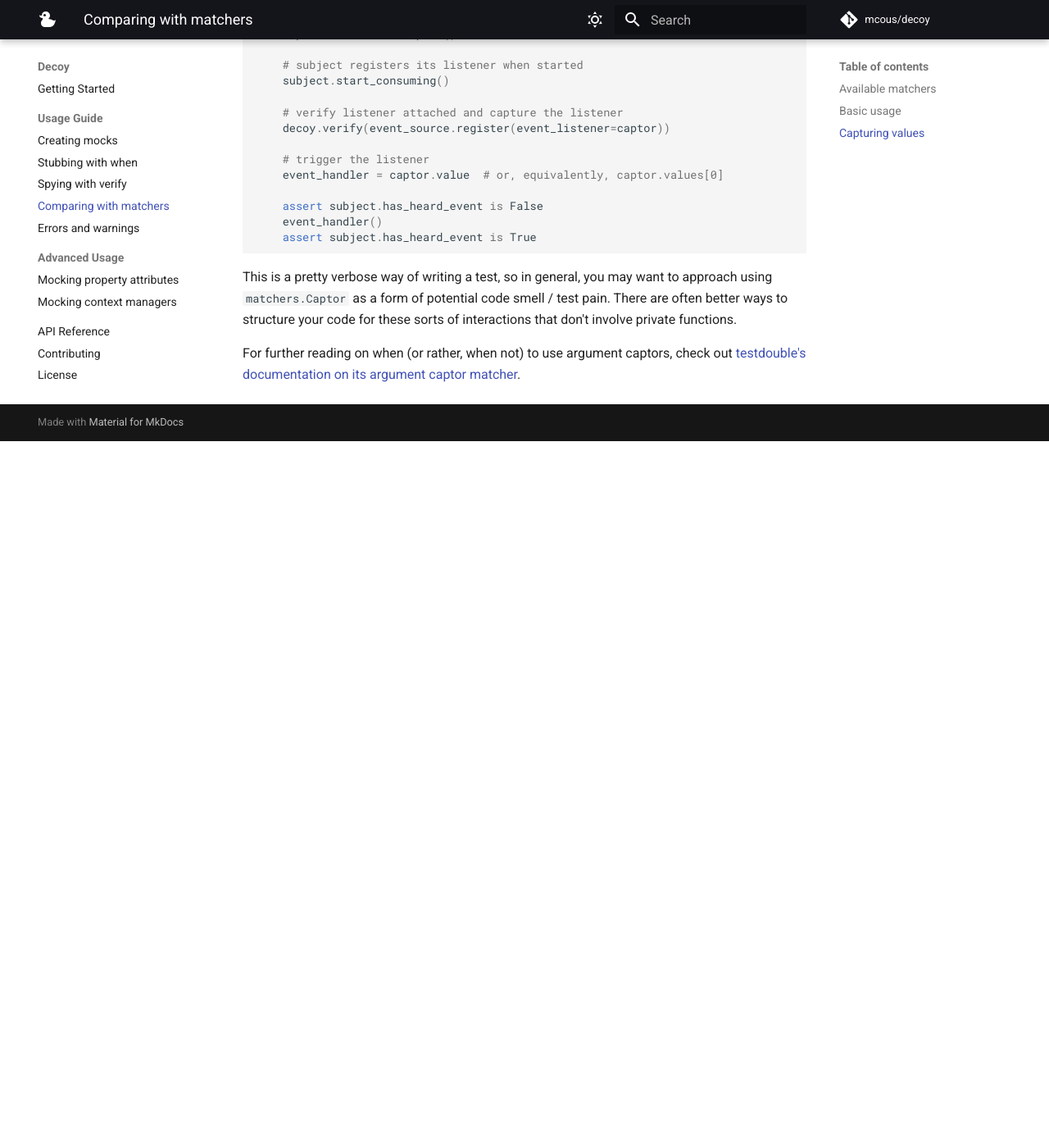
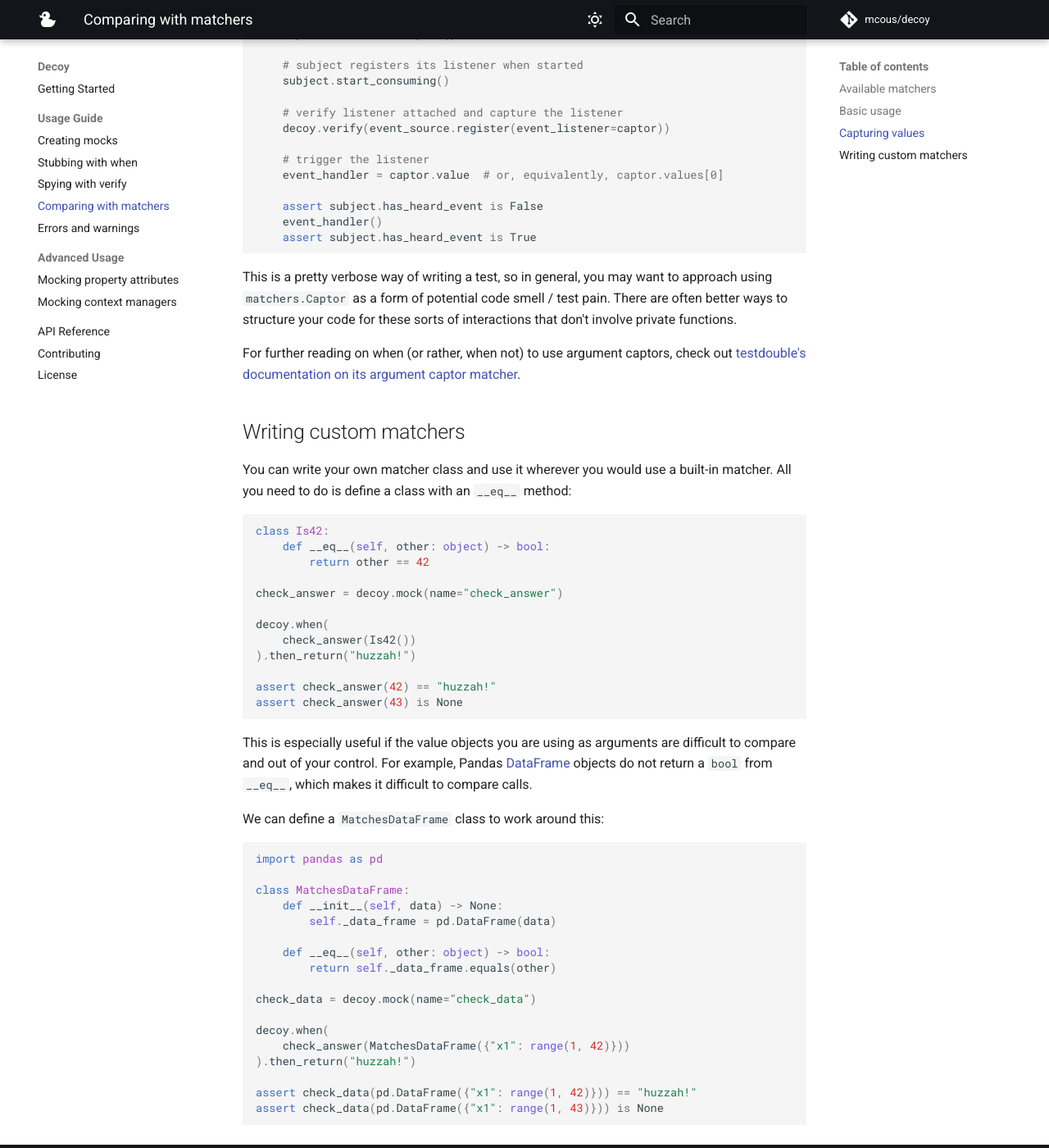
Before and after one commit to mcous/decoy, an MkDocs documentation site: the page built from docs/usage/matchers.md, in a window 1280 px wide and 1400 px high, scrolled down 1794 px. Shown: the whole window at 82% size. Built offline with MkDocs 1.6.1 and Material for MkDocs 9.7.7, drawn with Linux system fonts in a browser that asks for light colours; comment, search, counter and statistics services are not loaded; before the commit the page ends 2332 px from its top, so only the background shows below that.

Commit message:
docs(matchers): add section on custom matchers (#210)

````diff
--- a/docs/usage/matchers.md
+++ b/docs/usage/matchers.md
@@ -80,3 +80,48 @@ def test_event_listener(decoy: Decoy):
 This is a pretty verbose way of writing a test, so in general, you may want to approach using `matchers.Captor` as a form of potential code smell / test pain. There are often better ways to structure your code for these sorts of interactions that don't involve private functions.
 
 For further reading on when (or rather, when not) to use argument captors, check out [testdouble's documentation on its argument captor matcher](https://github.com/testdouble/testdouble.js/blob/main/docs/6-verifying-invocations.md#tdmatcherscaptor).
+
+## Writing custom matchers
+
+You can write your own matcher class and use it wherever you would use a built-in matcher. All you need to do is define a class with an `__eq__` method:
+
+```python
+class Is42:
+    def __eq__(self, other: object) -> bool:
+        return other == 42
+
+check_answer = decoy.mock(name="check_answer")
+
+decoy.when(
+    check_answer(Is42())
+).then_return("huzzah!")
+
+assert check_answer(42) == "huzzah!"
+assert check_answer(43) is None
+```
+
+This is especially useful if the value objects you are using as arguments are difficult to compare and out of your control. For example, Pandas [DataFrame][] objects do not return a `bool` from `__eq__`, which makes it difficult to compare calls.
+
+We can define a `MatchesDataFrame` class to work around this:
+
+```python
+import pandas as pd
+
+class MatchesDataFrame:
+    def __init__(self, data) -> None:
+        self._data_frame = pd.DataFrame(data)
+
+    def __eq__(self, other: object) -> bool:
+        return self._data_frame.equals(other)
+
+check_data = decoy.mock(name="check_data")
+
+decoy.when(
+    check_answer(MatchesDataFrame({"x1": range(1, 42)}))
+).then_return("huzzah!")
+
+assert check_data(pd.DataFrame({"x1": range(1, 42)})) == "huzzah!"
+assert check_data(pd.DataFrame({"x1": range(1, 43)})) is None
+```
+
+[DataFrame]: https://pandas.pydata.org/pandas-docs/stable/reference/api/pandas.DataFrame.html
````
